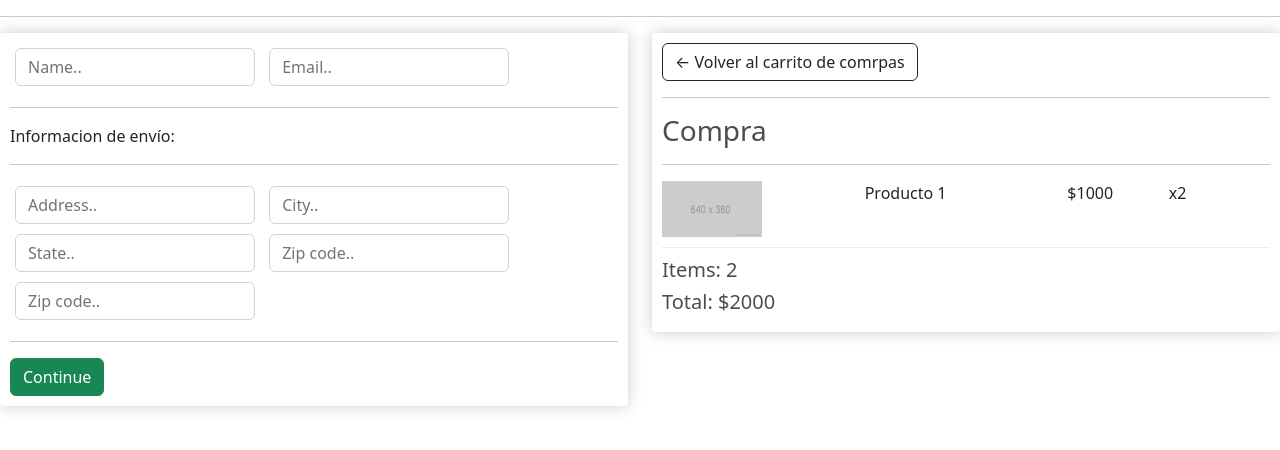
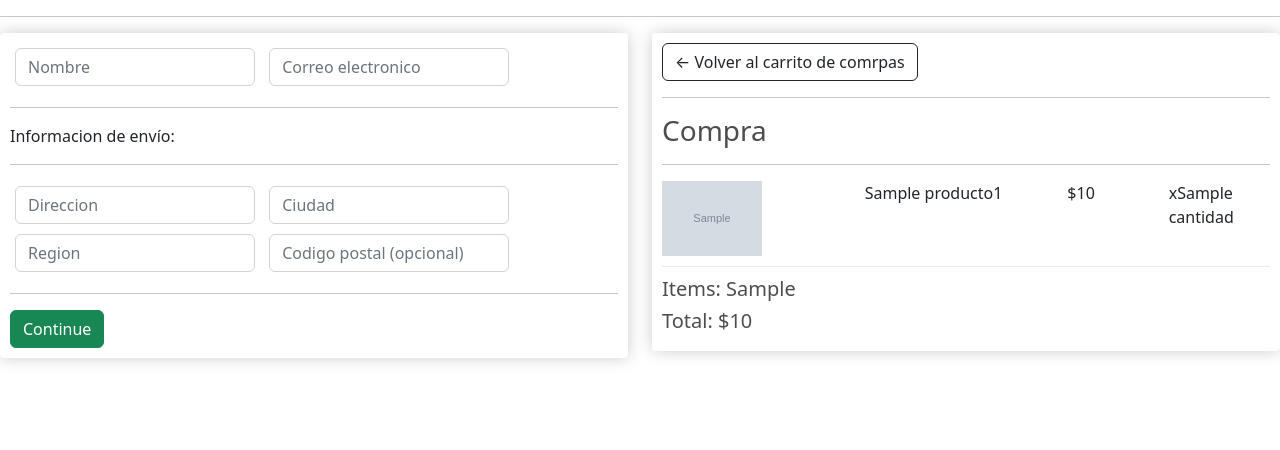
Before and after one commit to JehuAravena/Portafolio-titulo-DUOC, a Django app: template Olivias/tienda/templates/tienda/venta.html in a window 1280 px wide. Shown: the part 58-508 px from the top of the page. Run offline with Django 4.2, Linux system fonts and the light colour scheme; the template is opened without the code that fills it: most values are stand-ins (such as "Sample title", 1, 10 or a date in 2020); grey boxes marked "Sample" are stand-in pictures.

Commit message:
se conecta carito de compra y pagina de venta a base de datos

```diff
--- a/Olivias/tienda/templates/tienda/tienda.html
+++ b/Olivias/tienda/templates/tienda/tienda.html
@@ -1,5 +1,5 @@
 {% extends 'tienda/inicio.html' %} {% load static %} {% block content %}
-<div class="row">
+<div class="row" style="padding: 2%">
   {% for producto in productos %}
   <div class="col-md-4">
     <div class="card mb-4 shadow-sm">
--- a/Olivias/tienda/templates/tienda/venta.html
+++ b/Olivias/tienda/templates/tienda/venta.html
@@ -11,7 +11,7 @@
               class="form-control"
               type="text"
               name="name"
-              placeholder="Name.."
+              placeholder="Nombre"
             />
           </div>
           <div class="form-field">
@@ -20,7 +20,7 @@
               class="form-control"
               type="email"
               name="email"
-              placeholder="Email.."
+              placeholder="Correo electronico"
             />
           </div>
         </div>
@@ -34,7 +34,7 @@
               class="form-control"
               type="text"
               name="address"
-              placeholder="Address.."
+              placeholder="Direccion"
             />
           </div>
           <div class="form-field">
@@ -42,7 +42,7 @@
               class="form-control"
               type="text"
               name="city"
-              placeholder="City.."
+              placeholder="Ciudad"
             />
           </div>
           <div class="form-field">
@@ -50,7 +50,7 @@
               class="form-control"
               type="text"
               name="state"
-              placeholder="State.."
+              placeholder="Region"
             />
           </div>
           <div class="form-field">
@@ -58,15 +58,7 @@
               class="form-control"
               type="text"
               name="zipcode"
-              placeholder="Zip code.."
-            />
-          </div>
-          <div class="form-field">
-            <input
-              class="form-control"
-              type="text"
-              name="country"
-              placeholder="Zip code.."
+              placeholder="Codigo postal (opcional)"
             />
           </div>
         </div>
@@ -95,16 +87,18 @@
       <hr />
       <h3>Compra</h3>
       <hr />
+      {% for item in items %}
       <div class="cart-row">
         <div style="flex: 2">
-          <img class="row-image" src="{% static 'placeholder.png' %}" />
+          <img class="row-image" src="{{item.producto.imagen.url}}" />
         </div>
-        <div style="flex: 2"><p>Producto 1</p></div>
-        <div style="flex: 1"><p>$1000</p></div>
-        <div style="flex: 1"><p>x2</p></div>
+        <div style="flex: 2"><p>{{item.producto.nombre}}1</p></div>
+        <div style="flex: 1"><p>${{item.producto.precio|floatformat:0}}</p></div>
+        <div style="flex: 1"><p>x{{item.cantidad}}</p></div>
       </div>
-      <h5>Items: 2</h5>
-      <h5>Total: $2000</h5>
+      {% endfor %}
+      <h5>Items: {{pedido.get_carrito_items}}</h5>
+      <h5>Total: ${{pedido.get_carrito_total|floatformat:0}}</h5>
     </div>
   </div>
 </div>
```
Also changed, not shown: Olivias/tienda/admin.py (+5 -5 lines), Olivias/tienda/models.py (+31 -17 lines), Olivias/tienda/templates/tienda/carrito.html (+9 -8 lines), Olivias/tienda/views.py (+22 -5 lines), Olivias/tienda/migrations/0003_remove_pedido_producto_pedido_id_transaccion.py (added), Olivias/tienda/migrations/0004_rename_dir_despacho_dirdespacho_and_more.py (added), Olivias/tienda/migrations/0005_rename_cliente_clientes_rename_pedido_pedidos_and_more.py (added), 1 other file.
